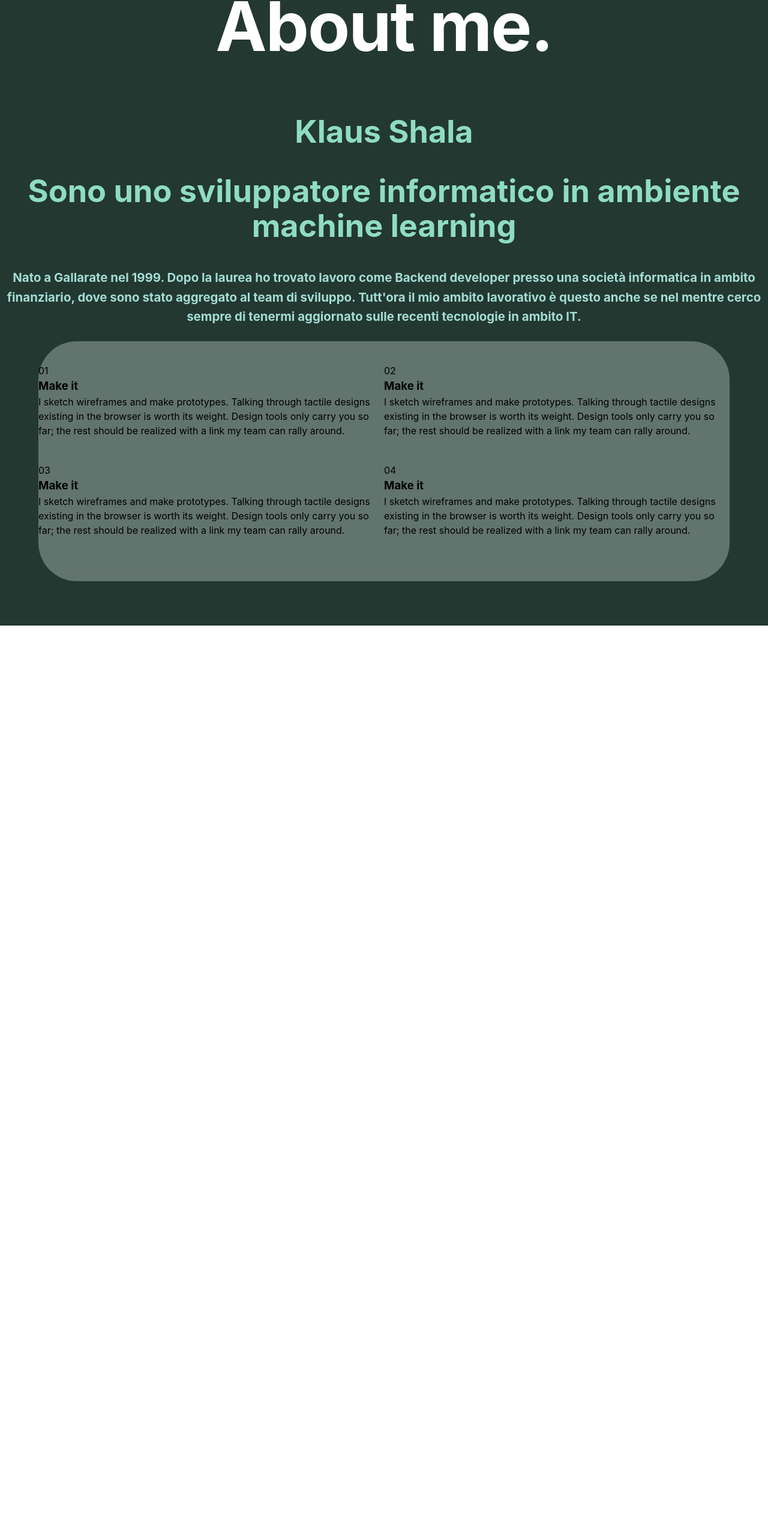
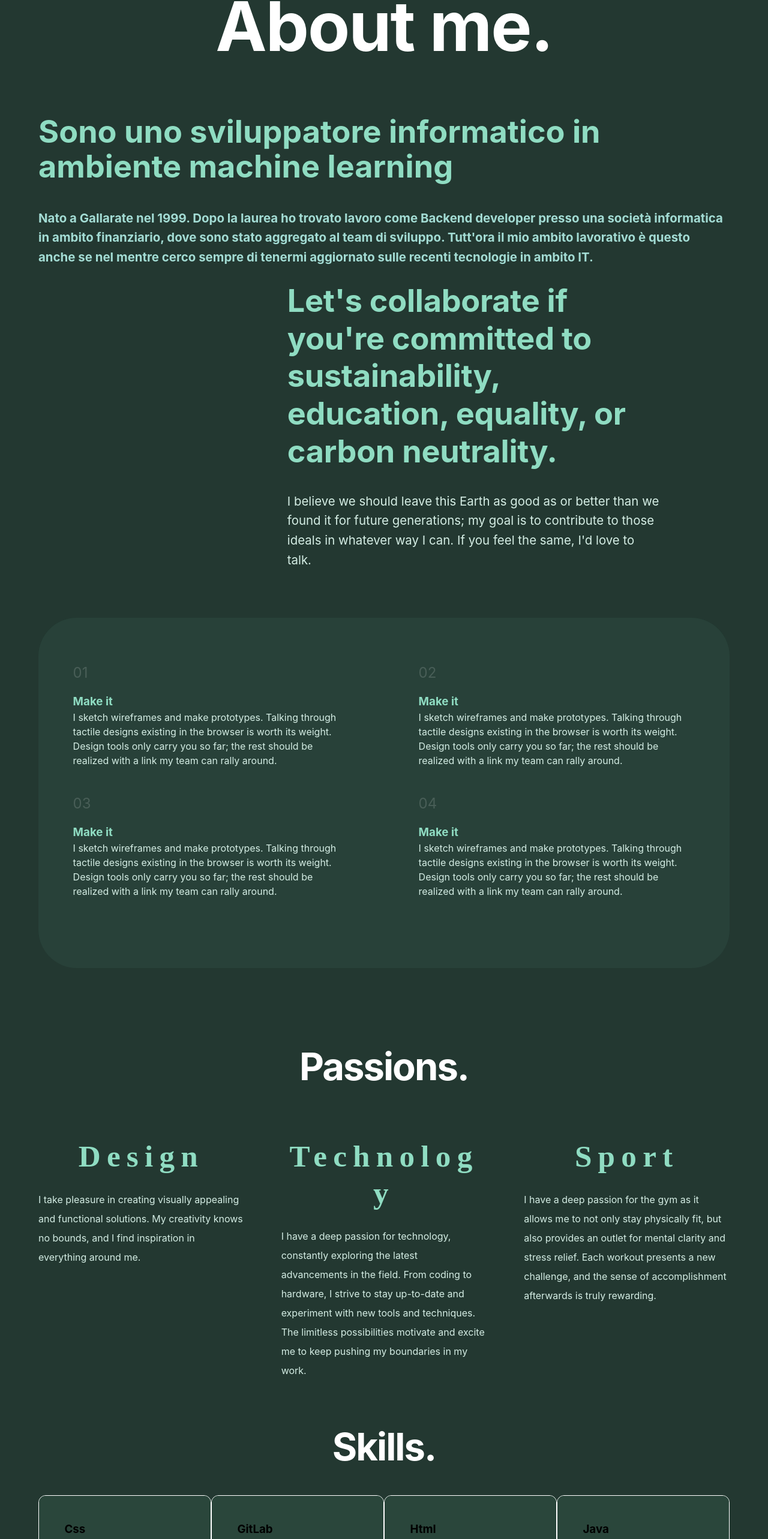
Before and after one commit to klaus-10/portfolio, a React (Create React App) app: page /about in a window 1280 px wide. Shown: the part 205-2771 px from the top of the page at 60% size. Before the commit the page ends 1248 px from the top, so only its background shows below. Built offline with nearby package versions, Linux system fonts and the light colour scheme.

Commit message:
- card init - about.json - about ok (without skill card)

```diff
--- a/public/index.html
+++ b/public/index.html
@@ -24,6 +24,10 @@
       work correctly both with client-side routing and a non-root public URL.
       Learn how to configure a non-root public URL by running `npm run build`.
     -->
+    <link
+      rel="stylesheet"
+      href="https://fonts.googleapis.com/css2?family=Material+Symbols+Outlined:opsz,wght,FILL,GRAD@48,400,0,0"
+    />
     <title>React App</title>
   </head>
   <body>
--- a/src/App.css
+++ b/src/App.css
@@ -82,3 +82,16 @@ html {
 a {
   cursor: none !important;
 }
+
+/* general css */
+.flex-center {
+  display: flex;
+  justify-content: center;
+  align-items: center;
+}
+
+.flex-center-evenly {
+  display: flex;
+  justify-content: space-evenly;
+  align-items: center;
+}
--- /dev/null
+++ b/src/components/card/Card.css
@@ -0,0 +1,27 @@
+.card-outline {
+  border-radius: var(--radius-base);
+  background: #2a463b;
+  backdrop-filter: blur(10px) saturate(1.3);
+  -webkit-backdrop-filter: blur(10px) saturate(1.3);
+  cursor: pointer;
+  text-decoration: none;
+  overflow: hidden;
+  position: relative;
+  transition: all 0.3s var(--transition-ease);
+  border: solid 1px var(--color-primary-border);
+}
+
+.card {
+  display: flex;
+  justify-content: flex-start;
+  align-items: flex-start;
+  padding: var(--24px);
+  position: relative;
+  gap: var(--14px);
+  height: 100%;
+  padding: var(--42px);
+
+  background: #2a463b;
+  backdrop-filter: blur(10px) saturate(1.3);
+  -webkit-backdrop-filter: blur(10px) saturate(1.3);
+}
--- /dev/null
+++ b/src/components/card/Card.js
@@ -0,0 +1,19 @@
+import React from "react";
+
+import "./Card.css";
+
+export default function Card({ title, subtitle, desc, link }) {
+  return (
+    <a href={link} className="card-outline">
+      <div className="card">
+        <div className="card-info">
+          <h3>{title}</h3>
+          <h5>{subtitle}</h5>
+        </div>
+        <div className="card-desc">
+          <p>{desc}</p>
+        </div>
+      </div>
+    </a>
+  );
+}
--- a/src/index.css
+++ b/src/index.css
@@ -1,6 +1,13 @@
 * {
   margin: 0;
   padding: 0;
+}
+
+* {
+  box-sizing: border-box;
+  -webkit-font-smoothing: antialiased;
+  -moz-osx-font-smoothing: grayscale;
+  text-rendering: optimizeLegibility;
 }
 
 body {
--- a/src/views/about/About.css
+++ b/src/views/about/About.css
@@ -1,3 +1,20 @@
+/* general about css */
+.ww {
+  width: 100%;
+}
+
+@media screen and (max-width: 768px) {
+  .ww {
+    width: 80%;
+  }
+}
+
+/* ------------------------------------------------- */
+
+.about {
+  text-align: left;
+}
+
 .about-title {
   padding: 12rem 0 3rem;
   position: relative;
@@ -40,6 +57,51 @@
   color: var(--color-mint);
 }
 
+/* collaborate */
+.about-me-collaborate {
+  width: 90%;
+  display: flex;
+  justify-content: right;
+  align-items: center;
+}
+
+.about-me-collaborate-desc {
+  width: 60%;
+  text-align: left;
+}
+
+.about-me-collaborate-desc p {
+  font-size: var(--font-body);
+  line-height: 160%;
+  color: var(--color-green300);
+}
+
+.about-me-collaborate-desc h2 {
+  line-height: 120%;
+  font-size: var(--font-h2-display);
+  line-height: 120%;
+  letter-spacing: -0.25px;
+  --_padding-bottom: var(--padding-bottom, var(--spacing-s));
+  --_grid-column-start: var(--grid-column-start, 1);
+  --_grid-column-end: var(--grid-column-end, 26);
+  padding-bottom: var(--_padding-bottom);
+  color: var(--color-green400);
+}
+
+@media screen and (max-width: 768px) {
+  .about-me-collaborate {
+    width: 100%;
+    display: flex;
+    justify-content: center;
+    align-items: center;
+  }
+
+  .about-me-collaborate-desc {
+    width: 100%;
+    text-align: left;
+  }
+}
+
 /* // point section css */
 .about-point {
   text-align: left;
@@ -47,29 +109,41 @@
 .about-point {
   display: grid;
   grid-template-columns: repeat(2, 1fr);
-
-  padding: var(--spacing-s) 0 var(--spacing-l);
-  grid-row-gap: var(--spacing-m);
-  margin: var(--spacing-xs) auto var(--spacing-l);
-  position: relative;
-  background: var(--color-white30);
-  backdrop-filter: blur(10px) saturate(1.3);
-  -webkit-backdrop-filter: blur(10px) saturate(1.3);
+  place-items: center;
 
   border-radius: var(--64px);
   padding: var(--spacing-l) 0 calc(var(--spacing-l) + var(--42px));
   margin: var(--spacing-xs) auto calc(var(--spacing-l) - 20px);
 
-  padding: var(--spacing-s) 0 var(--spacing-l);
   grid-row-gap: var(--spacing-m);
-  margin: var(--spacing-xs) auto var(--spacing-l);
   position: relative;
-  background: var(--color-white30);
-  backdrop-filter: blur(10px) saturate(1.3);
-  -webkit-backdrop-filter: blur(10px) saturate(1.3);
+  background: hsl(160.8, 23.8%, 20.6%);
+  backdrop-filter: blur(10px) saturate(1.4);
+  -webkit-backdrop-filter: blur(10px) saturate(1.4);
+  margin-top: 80px;
 }
 .grid-wrap {
   margin: 0 var(--64px);
+}
+
+.point-item {
+  width: 80%;
+}
+
+.point-item h3 {
+  color: var(--color-green400);
+}
+
+.point-item p {
+  color: var(--color-green300);
+}
+
+.point-item div {
+  color: var(--color-white30);
+  font-size: var(--24px);
+  font-family: var(--titleFont);
+  margin-bottom: var(--16px);
+  opacity: 0.5;
 }
 
 /* .entry-1,
@@ -92,21 +166,82 @@
     border-radius: 0;
     padding: 0;
     margin: 0;
+    padding: 30px 0;
+    margin-top: 30px;
   }
   .grid-wrap {
     margin: 0;
   }
 }
 
-/* general css */
-.flex-center {
+/* passion section */
+.about-passion {
+  width: 100%;
+  height: 100%;
+  display: -webkit-box;
+  display: -ms-flexbox;
   display: flex;
-  justify-content: center;
-  align-items: center;
+  -ms-flex-wrap: wrap;
+  flex-wrap: wrap;
+  -webkit-box-pack: justify;
+  -ms-flex-pack: justify;
+  justify-content: space-between;
 }
 
-.flex-center-evenly {
-  display: flex;
-  justify-content: space-evenly;
-  align-items: center;
+.passion-item {
+  width: 29.75%;
 }
+
+.passion-item-img {
+  width: 42.016%;
+  margin: 0 auto 2.4rem;
+}
+
+.passion-item-title {
+  font-size: 3.2rem;
+  margin-bottom: 1.6rem;
+  color: var(--color-green400);
+  text-align: center;
+  letter-spacing: 0.2em;
+  line-height: 1.2;
+  font-family: "futura_de";
+  word-break: break-all;
+}
+
+.passion-item-desc {
+  line-height: 2;
+  word-wrap: break-word;
+  white-space: normal;
+  color: var(--color-green300);
+}
+
+@media screen and (max-width: 768px) {
+  .passion-item {
+    width: 100%;
+    text-align: left !important;
+  }
+  .passion-item-img {
+    width: 24.429%;
+  }
+  .passion-item-title {
+    text-align: left !important;
+  }
+}
+
+.about-title2 {
+  padding: 5rem 0 3rem;
+  position: relative;
+}
+
+.about-title2 h1 {
+  text-align: center;
+  font-size: clamp(3.2rem, 0.5692rem + 4.238vw, 8.75rem);
+  line-height: 100%;
+  letter-spacing: -2px;
+  color: white;
+}
+
+.about-skill {
+  display: grid;
+  grid-template-columns: repeat(4, 1fr);
+}
--- a/src/views/about/About.js
+++ b/src/views/about/About.js
@@ -1,5 +1,7 @@
 import React from "react";
+import data from "./About.json";
 import "./About.css";
+import Card from "../../components/card/Card";
 
 export default function About() {
   return (
@@ -9,23 +11,43 @@ export default function About() {
         {/* <p>I love Design, Technology, and Story.</p> */}
       </div>
 
-      <div className="about-me">
+      <div className="grid-wrap">
+        <div className="about-me flex-center">
           <div className="about-me-title"></div>
 
-        <div className="about-me-desc">
+          <div className="about-me-desc ww">
             {/* <h3>...</h3> */}
-          <h2>Klaus Shala</h2>
             <h2>
               Sono uno sviluppatore informatico in ambiente machine learning
             </h2>
             <p>
               Nato a Gallarate nel 1999. Dopo la laurea ho trovato lavoro come
               Backend developer presso una società informatica in ambito
-            finanziario, dove sono stato aggregato al team di sviluppo. Tutt'ora
-            il mio ambito lavorativo è questo anche se nel mentre cerco sempre
-            di tenermi aggiornato sulle recenti tecnologie in ambito IT.
+              finanziario, dove sono stato aggregato al team di sviluppo.
+              Tutt'ora il mio ambito lavorativo è questo anche se nel mentre
+              cerco sempre di tenermi aggiornato sulle recenti tecnologie in
+              ambito IT.
             </p>
             {/* <img src="https://source.unsplash.com/random" /> */}
+          </div>
+        </div>
+      </div>
+      <div className="grid-wrap">
+        <div className="about-me-collaborate">
+          <div className="about-me-collaborate-desc ww">
+            {/* <h3>...</h3> */}
+            <h2>
+              Let's collaborate if you're committed to sustainability,
+              education, equality, or carbon neutrality.
+            </h2>
+            <p>
+              I believe we should leave this Earth as good as or better than we
+              found it for future generations; my goal is to contribute to those
+              ideals in whatever way I can. If you feel the same, I'd love to
+              talk.
+            </p>
+            {/* <img src="https://source.unsplash.com/random" /> */}
+          </div>
         </div>
       </div>
 
@@ -74,8 +96,45 @@ export default function About() {
         </div>
       </div>
 
-      <div className="about-passion"></div>
-      <div className="about-skill"></div>
+      {/* <div className="about-me-desc flex-center">
+        <h2>Passion</h2>
+      </div> */}
+
+      <div className="about-title2">
+        <h1>Passions.</h1>
+        {/* <p>I love Design, Technology, and Story.</p> */}
+      </div>
+
+      <div className="grid-wrap flex-center">
+        <div className="about-passion ww">
+          {data?.passions?.map((el, pos) => (
+            <div key={pos + "b"} className="passion-item">
+              <div className="passion-item-img">
+                {/* <img src={el.img} alt="" />
+                <span className="material-symbols-outlined">
+                  fitness_center
+                </span> */}
+              </div>
+              <h3 className="passion-item-title">{el.name}</h3>
+              <p className="passion-item-desc">{el.description}</p>
+            </div>
+          ))}
+        </div>
+      </div>
+
+      <div className="about-title2">
+        <h1>Skills.</h1>
+        {/* <p>I love Design, Technology, and Story.</p> */}
+      </div>
+      <div className="grid-wrap flex-center">
+        <div className="about-skill ww">
+          {data?.skills?.map((el, pos) => (
+            // <div className="skill-item">
+            <Card title={el.name} subtitle={el.value} desc={el.desc} />
+            // </div>
+          ))}
+        </div>
+      </div>
     </div>
   );
 }
--- a/src/views/about/About.json
+++ b/src/views/about/About.json
@@ -1,32 +1,32 @@
 {
   "skills": [
-    { "name": "Css", "value": 1 },
-    { "name": "GitLab", "value": 1 },
-    { "name": "Html", "value": 7 },
-    { "name": "Java", "value": 1 },
-    { "name": "Jenkins", "value": 1 },
-    { "name": "Js", "value": 1 },
-    { "name": "MongoDB", "value": 1 },
-    { "name": "NodeJs", "value": 1 },
-    { "name": "React", "value": 1 },
-    { "name": "SQL", "value": 1 },
-    { "name": "GitHub", "value": 1 }
+    { "name": "Css", "value": 1, "desc": "" },
+    { "name": "GitLab", "value": 1, "desc": "" },
+    { "name": "Html", "value": 7, "desc": "" },
+    { "name": "Java", "value": 1, "desc": "" },
+    { "name": "Jenkins", "value": 1, "desc": "" },
+    { "name": "Js", "value": 1, "desc": "" },
+    { "name": "MongoDB", "value": 1, "desc": "" },
+    { "name": "NodeJs", "value": 1, "desc": "" },
+    { "name": "React", "value": 1, "desc": "" },
+    { "name": "SQL", "value": 1, "desc": "" },
+    { "name": "GitHub", "value": 1, "desc": "" }
   ],
   "passions": [
     {
-      "img": "",
+      "img": "https://source.unsplash.com/random",
       "name": "Design",
-      "description": ""
+      "description": " I take pleasure in creating visually appealing and functional solutions. My creativity knows no bounds, and I find inspiration in everything around me."
     },
     {
-      "img": "",
+      "img": "https://source.unsplash.com/random",
       "name": "Technology",
-      "description": ""
+      "description": "I have a deep passion for technology, constantly exploring the latest advancements in the field. From coding to hardware, I strive to stay up-to-date and experiment with new tools and techniques. The limitless possibilities motivate and excite me to keep pushing my boundaries in my work."
     },
     {
-      "img": "",
-      "name": "Story",
-      "description": ""
+      "img": "https://source.unsplash.com/random",
+      "name": "Sport",
+      "description": "I have a deep passion for the gym as it allows me to not only stay physically fit, but also provides an outlet for mental clarity and stress relief. Each workout presents a new challenge, and the sense of accomplishment afterwards is truly rewarding."
     }
   ]
 }
--- a/src/views/home/Home.js
+++ b/src/views/home/Home.js
@@ -20,8 +20,8 @@ export default function Home() {
       </div>
 
       {/* // cursor */}
-      <div class="cursor rounded"></div>
-      <div class="cursor pointed"></div>
+      <div className="cursor rounded"></div>
+      <div className="cursor pointed"></div>
     </div>
   );
 }
```
Lines whose indentation alone changed are shown as unchanged.
